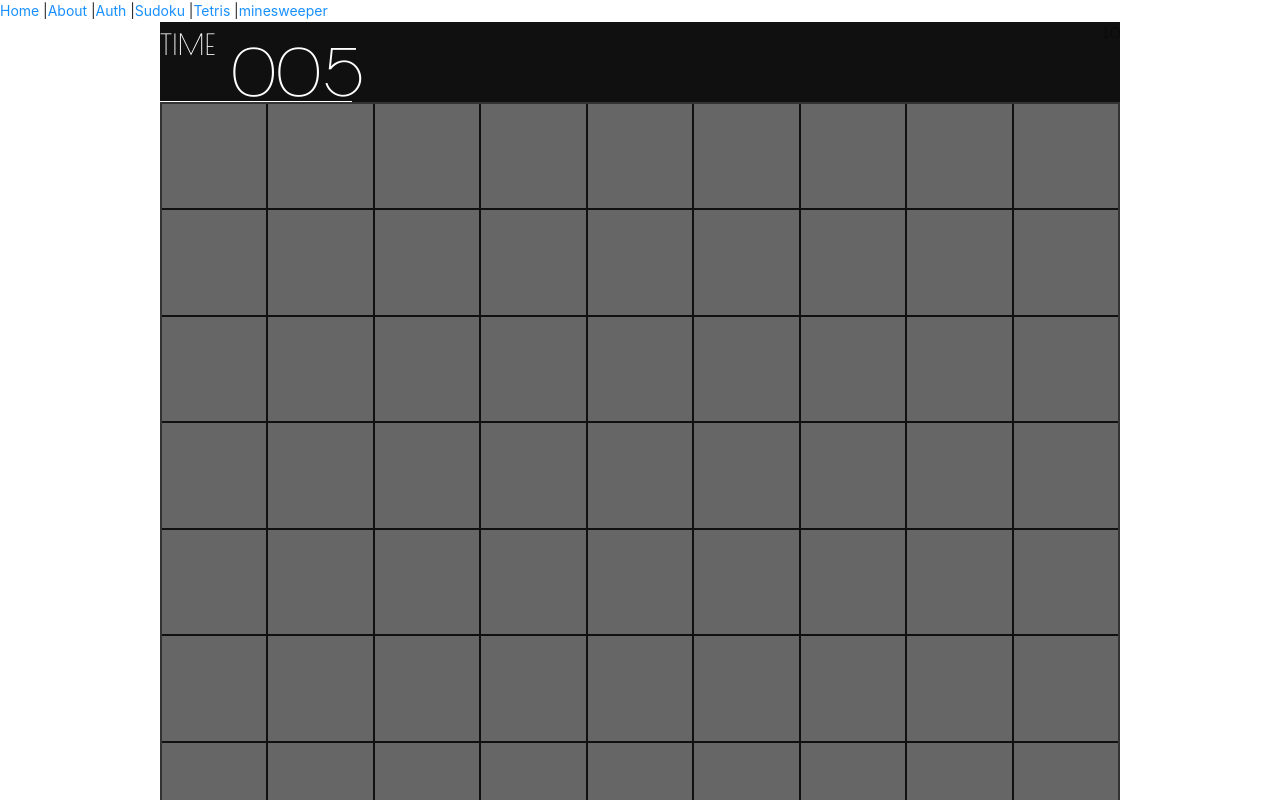
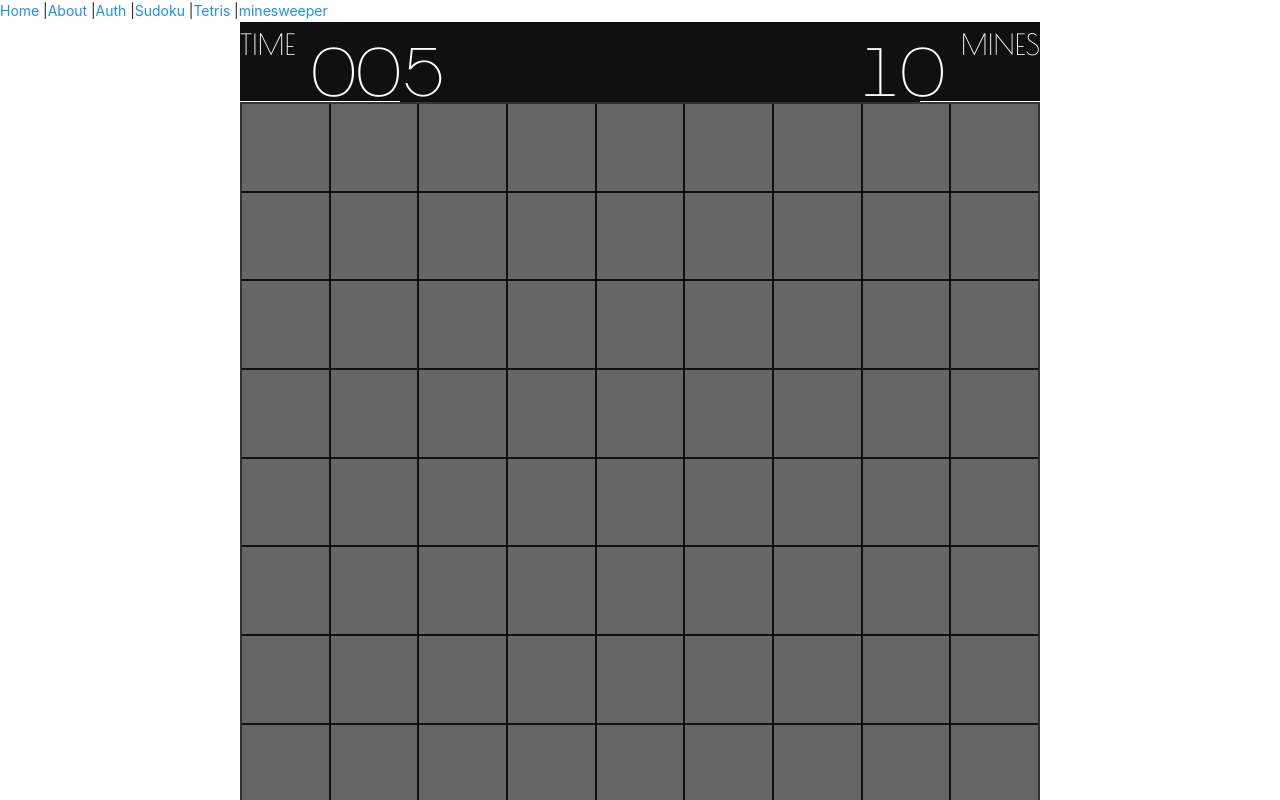
Before and after one commit to Manion-sebastian/waggroup, a Next.js app: page /minesweeper in a window 1280 px wide. Shown: the top 800 px of the page. Built offline with nearby package versions, Linux system fonts and the light colour scheme.

Commit message:
updates gameboard render for minesweeper

```diff
--- a/components/minesweeper/gameBoard.tsx
+++ b/components/minesweeper/gameBoard.tsx
@@ -4,6 +4,7 @@ import styles from '../../styles/minesweeper/GameBoard.module.css'
 
 // React
 import React from "react";
+import { useState, useEffect } from 'react'
 
 // Components
 import MSTile from './tile'
@@ -14,7 +15,12 @@ if(typeof window === 'object') {
   window.oncontextmenu = (e) => e.preventDefault()
 }
 
+
 export default function MineSweeperBoard({ width, height, mines }: MSBoard) {
+  const [gameRunning, setGameRunning] = useState(true)
+  const [gameBoard, setGameBoard] = useState([])
+
+  useEffect(() => {
     const makeBoard = () => {
       let gameboard: any = []
       for(let row = 0; row < height; row++) {
@@ -34,20 +40,34 @@ export default function MineSweeperBoard({ width, height, mines }: MSBoard) {
         }
       }
 
+      setGameBoard(gameboard.map((row: Array<any>) => row.map((tile: any) => tile)))
+    }
+
+    makeBoard()
+
+  }, [])
+
+  useEffect(() => {
+
+  })
+
+  const printBoard = (): Array<Array<any>> => {
     let hiddenCount = 0
     let flaggedCount = 0
-    return gameboard.map((row: Array<any>) => row.map((tile: any) => {
+    return gameBoard.map((row: Array<any>) => row.map((tile: any) => {
       if(tile.props.isHidden) hiddenCount++
-      if(tile.props.isflagged) flaggedCount++
+      if(tile.props.isflagged) console.log('flagged')
       return tile
     }))
   }
 
   const CSS_SIZE = { '--width': width, '--height': height } as React.CSSProperties
 
+  console.log(gameBoard)
+
   return (
     <div className={`GAMEBOARD ${styles.gameBoard}`} style={CSS_SIZE}>
-      {makeBoard()}
+      {gameBoard}
     </div>
   )
 }
--- a/components/minesweeper/mineDisplay.tsx
+++ b/components/minesweeper/mineDisplay.tsx
@@ -8,9 +8,12 @@ import React from 'react'
 type Props = {}
 
 const MineDisplay = ({isFlagged, mines}: MSMines) => {
+  let currMines = mines - isFlagged
+  if(currMines < 0) currMines = 0
   return (
-    <div>
-      {mines - isFlagged}
+    <div className={styles.minesContainer}>
+      <p className={styles.title}>MINES</p>
+      <p className={styles.mines}>{currMines}</p>
     </div>
   )
 }
--- a/components/minesweeper/tile.tsx
+++ b/components/minesweeper/tile.tsx
@@ -18,7 +18,7 @@ const Tile = (props: MSTile) => {
     // Reveal Tile
     if(e.type === 'click' && !isFlagged) setIsHidden(false)
     if(e.type === 'contextmenu' && isHidden) setIsFlagged(!isFlagged)
-    console.log(`Pos: [${props.row},${props.col}]\nHidden: ${isHidden}\nFlagged: ${isFlagged}`)
+    // console.log(`Pos: [${props.row},${props.col}]\nHidden: ${isHidden}\nFlagged: ${isFlagged}`)
   }
 
   // Output
--- a/components/minesweeperGame.tsx
+++ b/components/minesweeperGame.tsx
@@ -44,7 +44,7 @@ const MinesweeperGame = (props: Props) => {
       <MSBoard
         width={9}
         height={9}
-        mines={10}
+        mines={mines}
       />
 
     </div>
--- a/styles/minesweeper/Mines.module.css
+++ b/styles/minesweeper/Mines.module.css
@@ -0,0 +1,19 @@
+.minesContainer {
+  display: flex;
+  flex: 0 1 auto;
+  flex-direction: row-reverse;
+  justify-content: space-between;
+  gap: 1rem;
+  width: 15%;
+  color: white;
+  border-bottom: 1px solid white;
+  user-select: none;
+}
+
+.title {
+  font-size: 1.8rem;
+}
+
+.mines {
+  font-size: 4rem;
+}
--- a/styles/minesweeper/Timer.module.css
+++ b/styles/minesweeper/Timer.module.css
@@ -6,6 +6,7 @@
   width: 20%;
   color: white;
   border-bottom: 1px solid white;
+  user-select: none;
 }
 
 .title {
--- a/styles/minesweeper/minesweeper.module.css
+++ b/styles/minesweeper/minesweeper.module.css
@@ -6,7 +6,7 @@
   --tile-flag-2: #c22;
   --bg-act: #69b;
   --ctnr-w: 95%;
-  --ctnr-max-w: 60rem;
+  --ctnr-max-w: 50rem;
 }
 
 .gameboardContainer {
```
Lines whose indentation alone changed are shown as unchanged.
